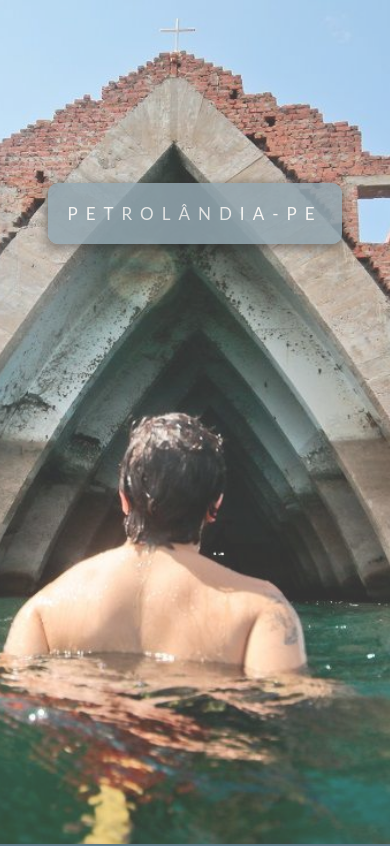
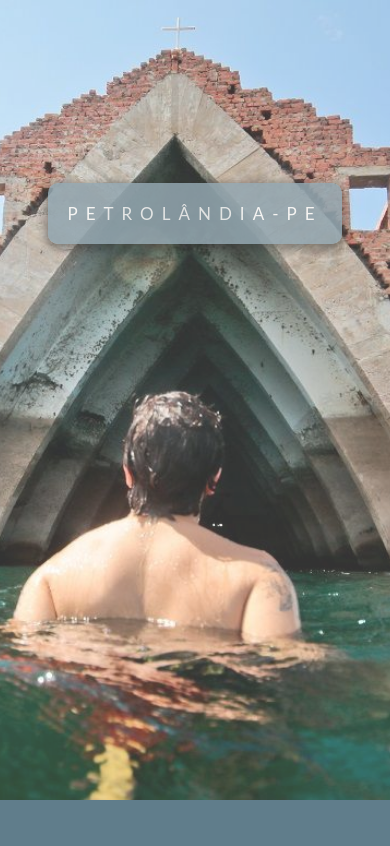
Before and after one commit to jainyxavier/parallax-page, a plain HTML site: page index.html in a window 390 px wide. Shown: the top 846 px of the page. Drawn offline with Linux system fonts and the light colour scheme.

Commit message:
hotfix(): ajuste tamanho da imagem mobile

```diff
--- a/style.css
+++ b/style.css
@@ -17,7 +17,7 @@ body{
     position: relative;
     opacity: 0.80;
     background-size: cover;
-    background-repeat: no-repeat;
+    background-repeat: repeat;
     background-attachment: fixed;
 }
 
@@ -129,11 +129,6 @@ body{
         padding-top: 200px;
     }
 
-    .box-img{
-        height: 100vh;
-        min-height: unset;
-    }
-
     .section-container{
         padding: 50px 20px;
     }
```
